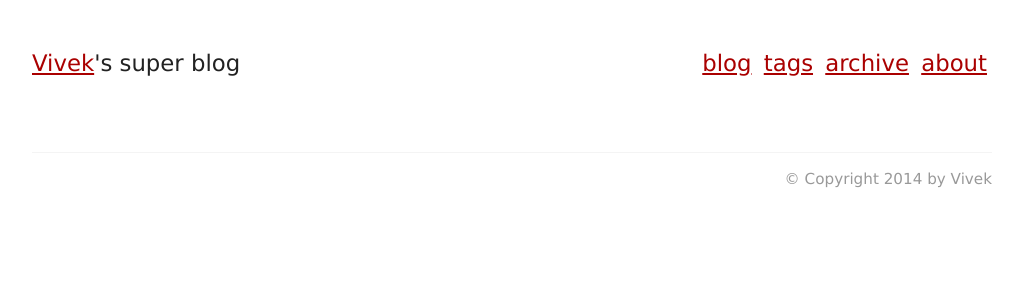
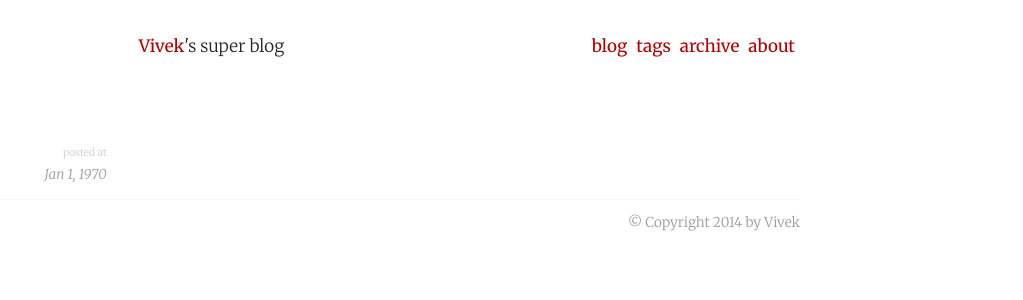
Before and after one commit to vividvilla/olaf, a Flask app: template templates/page.html in a window 1280 px wide. Shown: the top 300 px of the page, without its empty margins (128-1151 px from the left). Run offline with Flask 2, Linux system fonts and the light colour scheme; the template is opened without the code that fills it, so the values that code supplies are empty.

Commit message:
Refining index page style

```diff
--- a/make.py
+++ b/make.py
@@ -1,3 +1,5 @@
+#! /usr/bin/env python
+
 import sys
 import datetime
 from collections import Counter, OrderedDict
--- a/static/css/main.css
+++ b/static/css/main.css
@@ -61,51 +61,53 @@
    ========================================================================== */
 
 body {
-	font-family: Georgia,"Times New Roman",Times,serif;
+	font-family: 'Merriweather', serif;
 	line-height: 1.5;
-	font-size: 1.9em;
+	font-size: 1.7em;
+	font-weight: 300;
 }
 
 a,
 a:hover {
 	color: #aa0000;
+	font-weight: 400;
+	text-decoration: none;
 }
 
 a:hover {
-	text-decoration: none;
-}
-
-h1,
-h2,
-h3,
-h4,
-header,
-footer {
-	font-family: "Myriad Pro", "Lucida Grande", "Lucida Sans Unicode", "Lucida Sans", Geneva, Verdana, sans-serif;
+	text-decoration: underline;
 }
 
 h1,
 h2,
 h3,
 h4 {
-	font-weight: 700;
+	font-weight: 400;
+	line-height: 1.5;
 	color: #333;
 }
 
 h1 {
-	font-size: 3.5em;
+	font-size: 2.6em;
 }
 
 h2 {
-	font-size: 1.8em;
+	font-size: 2em;
 }
 
 h3 {
-	font-size: 1.5em;
+	font-size: 1.6em;
 }
 
 h4 {
 	font-size: 1.2em;
+}
+
+.container {
+	max-width: 800px;
+	margin-left: 10%;
+	width: 80%;
+	margin-right: 20%;
 }
 
 /* Helper classes
@@ -116,13 +118,16 @@
 	list-style: none;
 }
 
+.prevent-collapse {
+	min-height: 0.1em;
+}
+
 /* Header
 ======================*/
 
 header {
 	margin-top: 2em;
-	margin-bottom: 2.5em;
-	font-size: 1.2em;
+	margin-bottom: 4em;
 }
 
 header nav ul,
@@ -154,13 +159,35 @@
 ======================*/
 
 /* Home page style */
-.home .post-date {
+.home .post-date,
+.post-meta .date {
 	text-align: right;
+	font-style: italic;
+	font-size: 0.8em;
+	color: #999;
+}
+
+.home .post {
+    margin-bottom: 2em;
+}
+
+.home .title {
 	font-style: italic;
 }
 
-.home .post {
-    margin-bottom: 2rem;
+/* Page style
+=====================*/
+
+.post-meta {
+	text-align: right;
+	margin-top: 1em;
+}
+
+.post-meta .label {
+	font-size: 0.6em;
+	text-transform: lowercase;
+	margin-bottom: 0.5rem;
+	color: #ccc;
 }
 
 /* ==========================================================================
--- a/templates/base.html
+++ b/templates/base.html
@@ -11,7 +11,7 @@
 		<meta name="viewport" content="width=device-width, initial-scale=1">
 
 		<!-- Fonts -->
-		<link href='http://fonts.googleapis.com/css?family=Merriweather:400italic,400,300italic,700' rel='stylesheet' type='text/css'>
+		<link href='http://fonts.googleapis.com/css?family=Merriweather:400italic,400,300italic,300,700,700italic' rel='stylesheet' type='text/css'>
 
 		<!-- Stylesheets -->
 		<link rel="stylesheet" href="{{ url_for('static', filename='css/normalize.css') }}">
@@ -23,10 +23,11 @@
 	</head>
 	<body itemscope="itemscope" itemtype="http://schema.org/WebPage" class="container">
 		<header id="header" class="header row">
-			<div class="title five columns">
+			<div class="two columns prevent-collapse"></div>
+			<div class="title four columns">
 				<a href="{{ url_for('posts', slug='about') }}">{{ config.SITE.name }}</a>'s super blog
 			</div>
-			<nav class="nav seven columns">
+			<nav class="nav six columns">
 				<ul class="flat">
 					<li><a href="/">blog</a></li>
 					<li><a href="{{ url_for('tags') }}">tags</a></li>
--- a/templates/index.html
+++ b/templates/index.html
@@ -4,10 +4,10 @@
 {% block content %}
 	{% for post in posts %}
 		<div class="row post">
-			<div class="post-date three columns">
+			<div class="post-date two columns">
 				{{ timestamp_tostring(post.meta.timestamp, '%b %d, %Y').replace(" 0", " ") }}
 			</div>
-			<div class="post-description nine columns">
+			<div class="post-description ten columns">
 				<a class="title" href="{{ url_for('posts', slug=post.path[11::]) }}">{{ post.title }}</a>
 				<span class="summary">- {{ post.meta.get('summary', '') }}</span>
 			</div>
--- a/templates/page.html
+++ b/templates/page.html
@@ -1,6 +1,12 @@
 {% extends "base.html" %}
 
 {% block content %}
-	<h1>{{ page.title }}</h1>
-	{{ page.html | safe }}
+	<div class="two columns prevent-collapse post-meta">
+		<div class="label">Posted at</div>
+		<div class="date">{{ timestamp_tostring(page.meta.timestamp, '%b %d, %Y').replace(" 0", " ") }}</div>
+	</div>
+	<div class="ten columns">
+		<h1>{{ page.title }}</h1>
+		{{ page.html | safe }}
+	</div>
 {% endblock %}
```
Also changed, not shown: contents/2015/01/07/bye.md (+10 -2 lines), contents/2015/01/07/hello.md (+22 -2 lines), contents/2015/01/07/hello/world.md (+44 -2 lines).
